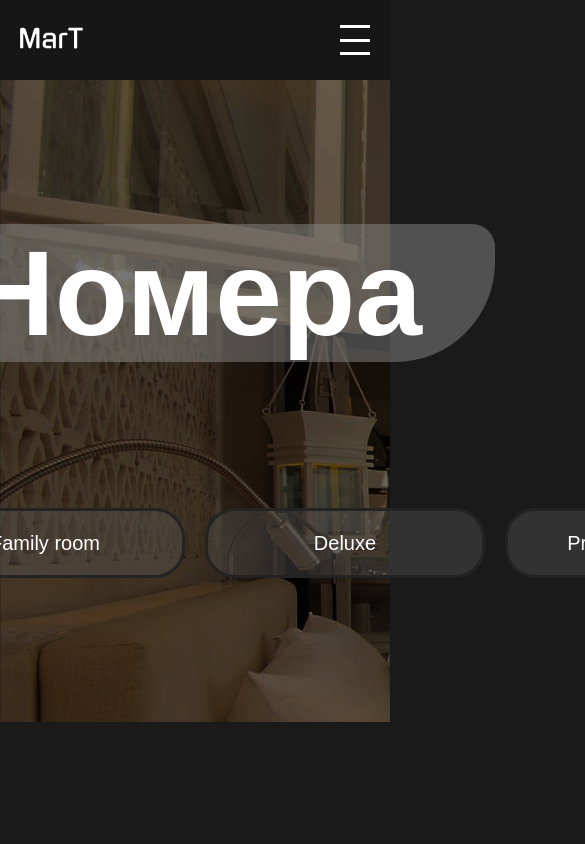
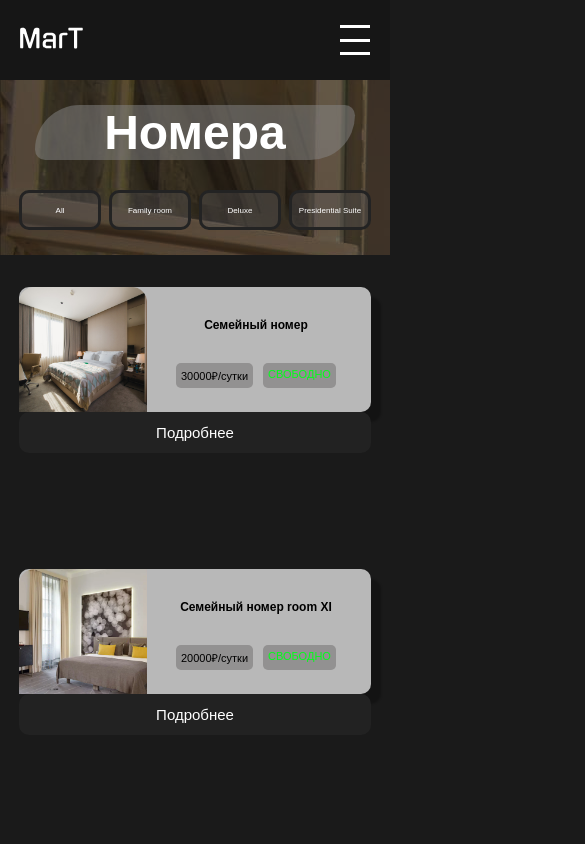
Before and after one commit to TEGGIT/MarT, a React (Create React App) app: page /numbers-page in a window 390 px wide. Shown: the top 844 px of the page, 585 px wide, since content can reach past the window. Built offline with nearby package versions, Linux system fonts and the light colour scheme; a web font is replaced by a local one.

Commit message:
Adopted number page for cell phones + changed the px to rem

```diff
--- a/src/components/Header/Header.jsx
+++ b/src/components/Header/Header.jsx
@@ -6,7 +6,7 @@ import iconN from '../../assets/nomera.svg'
 import iconA from '../../assets/Uslugi.svg'
 import iconP from '../../assets/Phone.svg'
 import account from '../../assets/account.svg'
-import HamburgerMenu from "../HamburgerMenu/HamburgerMenu";
+import HamburgerMenu from "../UI/HamburgerMenu/HamburgerMenu";
 
 const Header = () => {
 
--- a/src/components/Numbers/Numbers.module.scss
+++ b/src/components/Numbers/Numbers.module.scss
@@ -8,6 +8,9 @@
     width: 100%;
     display: flex;
     flex-direction: column;
+    @media only screen and (max-width: 480px) {
+      margin: 0;
+    }
 
 
     &__contentTop {
@@ -16,23 +19,34 @@
       display: flex;
       justify-content: center;
       align-items: center;
+      @media only screen and (max-width: 480px) {
+        height: auto;
+        padding: 1.5625rem;
+      }
 
       &__container {
         width: 100%;
-        max-width: 1280px;
+        max-width: 80rem;
         display: flex;
         flex-direction: column;
         align-items: center;
-        gap: 146px;
+        gap: 9.125rem;
+        @media only screen and (max-width: 480px) {
+          gap: 1.875rem;
+        }
 
         &__title {
           display: flex;
           justify-content: center;
-          border-radius: 100px 23px;
+          border-radius: 6.25rem 1.4375rem;
           background: rgba(136, 136, 136, 0.5);
           width: 37.5rem;
           font-size: 5rem;
           color: white;
+          @media only screen and (max-width: 480px) {
+            width: 20rem;
+            font-size: 2rem;
+          }
 
 
         }
@@ -40,9 +54,10 @@
         &__nav {
           display: flex;
           justify-content: center;
-          gap: 20px;
-
-
+          gap: 1.25rem;
+          @media only screen and (max-width: 480px) {
+            gap: 0.5rem;
+          }
         }
       }
 
@@ -53,6 +68,9 @@
       display: flex;
       justify-content: center;
       width: 100%;
+      @media only screen and (max-width: 480px) {
+        display: flex;
+      }
 
 
       &__container {
@@ -62,60 +80,86 @@
         display: flex;
         flex-direction: column;
         align-content: center;
+        @media only screen and (max-width: 480px) {
+          margin-top: 2rem;
+          height: 15.625rem;
+        }
 
         &__card {
           background: #B8B8B8;
-          box-shadow: 10px 10px 2px rgba(0, 0, 0, 0.25);
-          border-top-left-radius: 53px;
-          border-top-right-radius: 53px;
+          box-shadow: 0.625rem 0.625rem 0.125rem rgba(0, 0, 0, 0.25);
+          border-top-left-radius: 3.3125rem;
+          border-top-right-radius: 3.3125rem;
           display: flex;
           gap: 4.188rem;
           width: 80rem;
+          @media only screen and (max-width: 480px) {
+            width: 22rem;
+            height: 50%;
+            border-radius: 0.625rem 0.625rem;
+          }
 
           &__image {
             display: flex;
-            border-radius: 51px 51px 0 0;
+            border-radius: 3.1875rem 3.1875rem 0 0;
+            @media only screen and (max-width: 480px) {
+              width: 5.625rem;
+            }
 
           }
 
           &__info {
             display: flex;
             flex-direction: column;
-            gap: 35px;
-
-            padding: 0 16px 0 0;
+            gap: 2.1875rem;
+            @media only screen and (max-width: 480px) {
+              display: flex;
+              gap: 0.9375rem;
+              align-items: center;
+            }
 
 
             &__text_top {
-              font-size: 36px;
-              line-height: 45px;
-              padding: 16px 0 0 0;
+              font-size: 2.25rem;
+              line-height: 2.8125rem;
+              padding: 1rem 0 0 0;
               color: #000000;
+              @media only screen and (max-width: 480px) {
+                font-weight: bold;
+                font-size: 0.75rem;
+                text-align: center;
+              }
 
 
             }
 
             &__text {
-              font-size: 20px;
+              font-size: 1.25rem;
               display: flex;
               align-items: center;
-              gap: 14px;
+              gap: 0.875rem;
               color: #000000;
-
-
+              @media only screen and (max-width: 480px) {
+                display: none;
+              }
             }
 
             &__status {
               display: flex;
-              justify-content: flex-start;
-              gap: 20px;
+              gap: 1.25rem;
+              @media only screen and (max-width: 480px) {
+                gap: 0.625rem;
+              }
 
               & p {
                 background: rgba(88, 85, 85, 0.4);
                 color: black;
-                font-size: 20px;
-                padding: 5px;
-
+                font-size: 1.25rem;
+                padding: 0.3125rem;
+                @media only screen and (max-width: 480px) {
+                  font-size: 0.6875rem;
+                  border-radius: 0.3125rem;
+                }
               }
 
               &_color {
@@ -132,12 +176,17 @@
           justify-content: center;
           align-items: center;
           background: #222222;
-          border-radius: 0 0 53px 53px;
-          width: 1280px;
+          border-radius: 0 0 3.3125rem 3.3125rem;
+          width: 80rem;
           text-decoration: none;
           color: white;
-          font-size: 36px;
-          padding: 12px;
+          font-size: 2.25rem;
+          padding: 0.75rem;
+          @media only screen and (max-width: 480px) {
+            width: 22rem;
+            font-size: 0.9375rem;
+            border-radius: 0.625rem 0.625rem;
+          }
 
           &:hover {
             background-color: #4e4d4d;
--- a/src/components/UI/Nav/Nav.module.scss
+++ b/src/components/UI/Nav/Nav.module.scss
@@ -1,13 +1,21 @@
 .btn {
   &_nav {
-    width: 280px;
-    height: 70px;
+    width: 17.5rem;
+    height: 4.375rem;
     background: rgba(88, 85, 85, 0.4);
-    font-size: 20px;
-    border: 3px solid #232323;
-    border-radius: 30px;
+    font-size: 1.25rem;
+    border: 0.1875rem solid #232323;
+    border-radius: 1.875rem;
     color: white;
+    transition: 0.5s;
+    @media only screen and (max-width: 480px) {
+      width: 5.125rem;
+      font-size: 0.5rem;
+      height: 2.5rem;
+      border-radius: 0.625rem;
+    }
   }
+
   &_nav:hover {
     color: black;
     border: none;
```
Also changed, not shown: src/components/CardHostel/CardHostel.jsx (+4 -4 lines), src/components/Numbers/Numbers.jsx (+7 -7 lines), src/components/UI/HamburgerMenu/HamburgerMenu.jsx (renamed from src/components/HamburgerMenu/HamburgerMenu.jsx, +4 -4 lines), src/components/UI/Nav/Nav.jsx (+6 -6 lines), src/components/UI/HamburgerMenu/HamburgerMenu.module.scss (renamed from src/components/HamburgerMenu/HamburgerMenu.module.scss).
